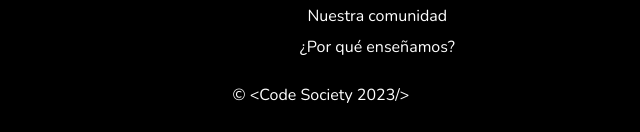
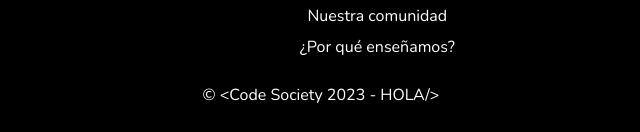
Before and after one commit to Code-Society-Dev/CodeSociety-community, a plain HTML site: page index.html in a window 1280 px wide. Shown: the part 3146-3278 px from the top of the page, 319-959 px from the left. Drawn offline with nearby package versions, Linux system fonts and the light colour scheme; a web font is replaced by a local one.

Commit message:
test(footer):text hola footer for check deploy

```diff
--- a/index.html
+++ b/index.html
@@ -199,7 +199,7 @@
                 </div>
             </div>
         </div>
-        <p>&copy; &#60;Code Society 2023&#47;&#62;</p>
+        <p>&copy; &#60;Code Society 2023 - HOLA&#47;&#62;</p>
     </footer>
 </body>
 
```
